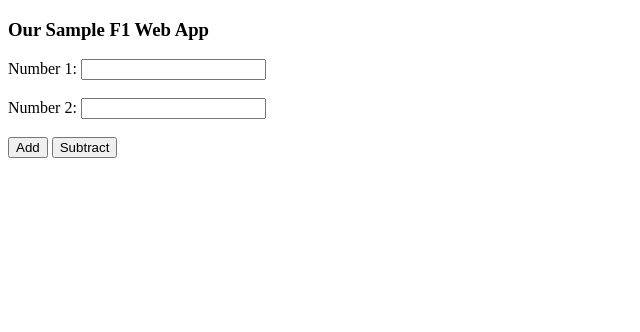
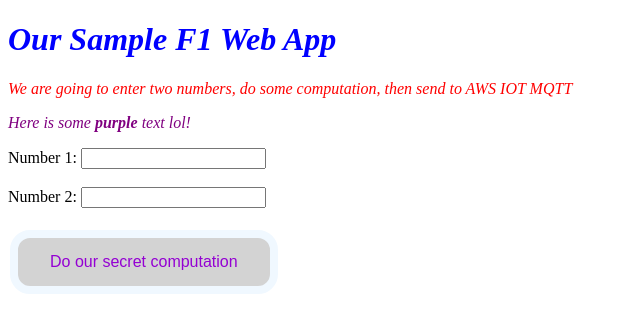
Before and after one commit to timf34/F1WebApp, a plain HTML site: page index.html in a window 1280 px wide. Shown: the whole page, without its empty margins (0-640 px from the left). Drawn offline with Linux system fonts and the light colour scheme.

Commit message:
added favicon; added css; removed javascript from html

```diff
--- a/index.html
+++ b/index.html
@@ -2,10 +2,20 @@
 <html lang="en">
 <head>
     <meta charset="UTF-8">
-    <title>Title</title>
+    <title>My F1 Web App Title</title>
+    <link rel="icon" type="image/x-icon" href="/images/favicon.ico">
+    <link rel="stylesheet" href="styles.css" />
 </head>
 
-<h3>Our Sample F1 Web App</h3>
+<h1>Our Sample F1 Web App</h1>
+
+<p id="red-message" class="red-message">
+    We are going to enter two numbers, do some computation, then send to AWS IOT MQTT
+</p>
+
+<p id = "purple-message" class="purple-message">
+    Here is some <strong>purple</strong> text lol!
+</p>
 
 <body>
 <!-- Create two input boxes labelled number 1 and number 2 which input numbers-->
@@ -16,40 +26,8 @@
     <input type="text" id="num2" name="num2"><br><br>
 </form>
 
-<!-- Create a button which will call the function add() when clicked -->
-<button onclick="add()">Add</button>
+<!-- Create a button labelled "Do our secret computation" -->
+<button type="button" class="computation-button" onclick="doComputation()">Do our secret computation</button>
 
-<!-- Create a button which will call the function subtract() when clicked -->
-<button onclick="subtract()">Subtract</button>
-
-<!-- Display the result of the calculation in the div with id="result" -->
-<div id="result"></div>
-
-<!-- Create a script which will run the add() function when the page loads -->
-<script>
-    function add() {
-        // Get the values of the two input boxes
-        var num1 = document.getElementById("num1").value;
-        var num2 = document.getElementById("num2").value;
-
-        // Add the two numbers together
-        var result = parseInt(num1) + parseInt(num2);
-
-        // Display the result in the div with id="result"
-        document.getElementById("result").innerHTML = result;
-    }
-
-    function subtract() {
-        // Get the values of the two input boxes
-        var num1 = document.getElementById("num1").value;
-        var num2 = document.getElementById("num2").value;
-
-        // Subtract the two numbers
-        var result = parseInt(num1) - parseInt(num2);
-
-        // Display the result in the div with id="result"
-        document.getElementById("result").innerHTML = result;
-    }
-</script>
 </body>
 </html>
--- /dev/null
+++ b/styles.css
@@ -0,0 +1,28 @@
+h1 {
+    color: blue;
+    font-style: italic;
+}
+
+.red-message {
+    color: red;
+    font-style: italic;
+}
+
+.purple-message {
+    color: purple;
+    font-style: italic;
+}
+
+.computation-button {
+    background-color: lightgray;
+    border: 8px solid aliceblue;  /* This isn't showing*/
+    border-radius: 20px;
+    color: darkviolet;
+    padding: 15px 32px;
+    text-align: center;
+    text-decoration: none;
+    display: inline-block;
+    font-size: 16px;
+    margin: 4px 2px;
+    cursor: pointer;
+}
```
Also changed, not shown: images/favicon.ico (added), 1 other file.
